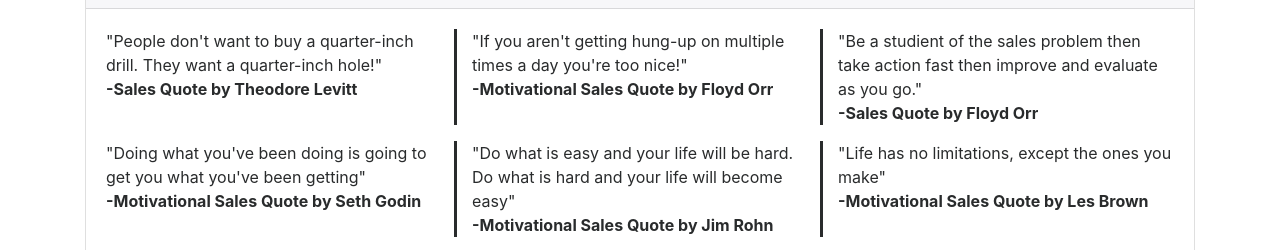
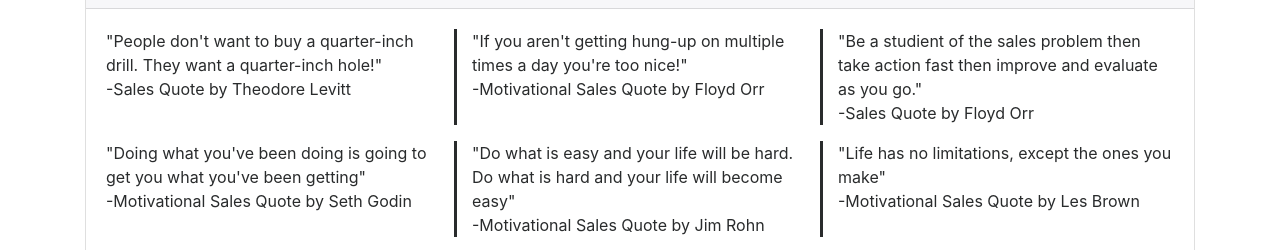
Before and after one commit to virtualmason/virtualmason.github.io, a plain HTML site: page index.html in a window 1280 px wide. Both pictures are taken after a click on the button "Motivational Sales Quotes". Shown: the part 531-781 px from the top of the page. Drawn offline with nearby package versions, Linux system fonts and the light colour scheme; a script that the page names is missing.

Commit message:
Update styles.css

```diff
--- a/styles.css
+++ b/styles.css
@@ -2,7 +2,7 @@
   margin: 20px;
 }
 .who-quoted {
-  font-weight:bold;
+  font-weight:silver;
 }
 #mainContainer {
   /*background-color: #5cb85c;*/
```
